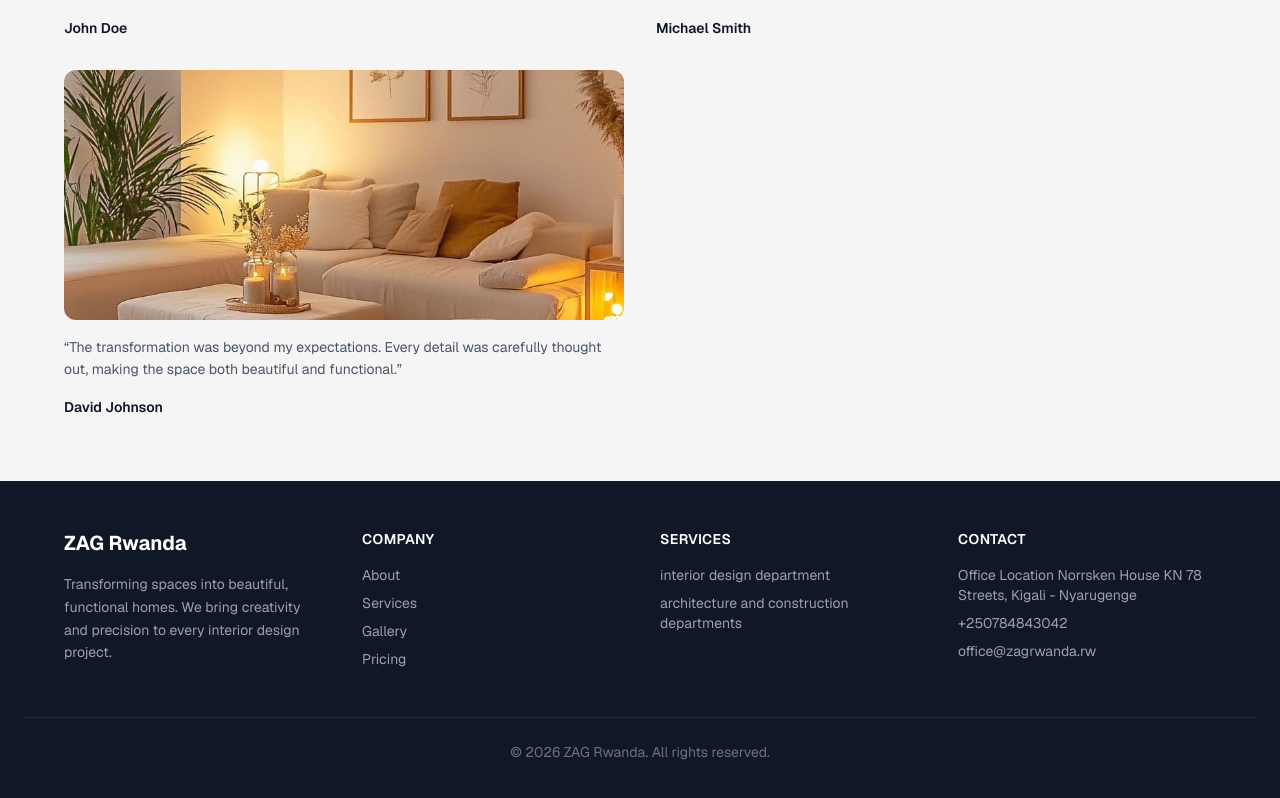
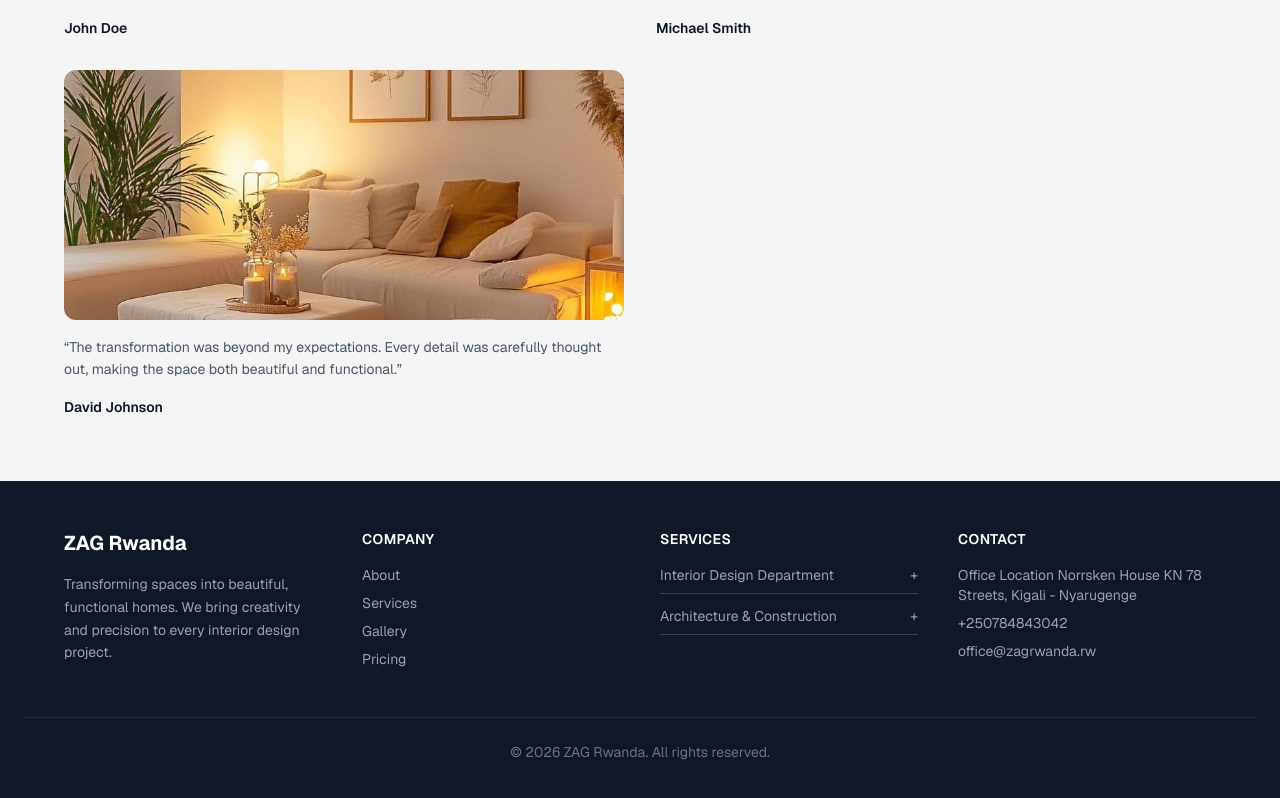
Before and after one commit to cdy-agency/zebra-artworks, a Next.js app: page / in a window 1280 px wide. Shown: the part 3259-4057 px from the top of the page. Built offline with nearby package versions, Linux system fonts and the light colour scheme.

Commit message:
addingdropdownFooter

```diff
--- a/components/Footer.tsx
+++ b/components/Footer.tsx
@@ -1,8 +1,16 @@
+"use client";
 
 import Link from "next/link";
+import { useState } from "react";
 // import { Facebook, Twitter, Linkedin } from "lucide-react";
 
 export default function Footer() {
+  const [open, setOpen] = useState<string | null>(null);
+
+  const toggle = (section: string) => {
+    setOpen(open === section ? null : section);
+  };
+
   return (
     <footer className="bg-gray-900 text-white py-12 px-6">
       <div className="max-w-6xl mx-auto grid grid-cols-1 md:grid-cols-4 gap-10">
@@ -34,7 +42,7 @@ export default function Footer() {
             </li>
             <li>
               <Link href="/about" className="hover:text-white transition">
-               Gallery
+                Gallery
               </Link>
             </li>
             <li>
@@ -45,16 +53,51 @@ export default function Footer() {
           </ul>
         </div>
 
-        {/* Services */}
+        {/* Services (DROPDOWN ONLY CHANGED PART) */}
         <div>
           <h3 className="text-sm font-semibold mb-4 uppercase tracking-wide">
             Services
           </h3>
-          <ul className="space-y-2 text-gray-400 text-sm">
-            <li>interior design department</li>
-<li>architecture and construction departments</li>
 
-          </ul>
+          {/* Interior Design */}
+          <div className="mb-3 border-b border-gray-700 pb-2">
+            <button
+              onClick={() => toggle("interior")}
+              className="w-full flex justify-between items-center text-gray-400 hover:text-white transition text-sm"
+            >
+              Interior Design Department
+              <span>{open === "interior" ? "−" : "+"}</span>
+            </button>
+
+            {open === "interior" && (
+              <ul className="mt-2 space-y-1 text-gray-400 text-sm pl-2">
+                <li>Commercial Spaces</li>
+                <li>Residential Spaces</li>
+                <li>Hotels and Apartments</li>
+                <li>Public and Private Offices</li>
+              </ul>
+            )}
+          </div>
+
+          {/* Architecture */}
+          <div className="border-b border-gray-700 pb-2">
+            <button
+              onClick={() => toggle("architecture")}
+              className="w-full flex justify-between items-center text-gray-400 hover:text-white transition text-sm"
+            >
+              Architecture & Construction
+              <span>{open === "architecture" ? "−" : "+"}</span>
+            </button>
+
+            {open === "architecture" && (
+              <ul className="mt-2 space-y-1 text-gray-400 text-sm pl-2">
+                <li>Architectural Plan</li>
+                <li>MEP Supplies</li>
+                <li>Construction</li>
+                <li>Materials Supply</li>
+              </ul>
+            )}
+          </div>
         </div>
 
         {/* Contact */}
```
